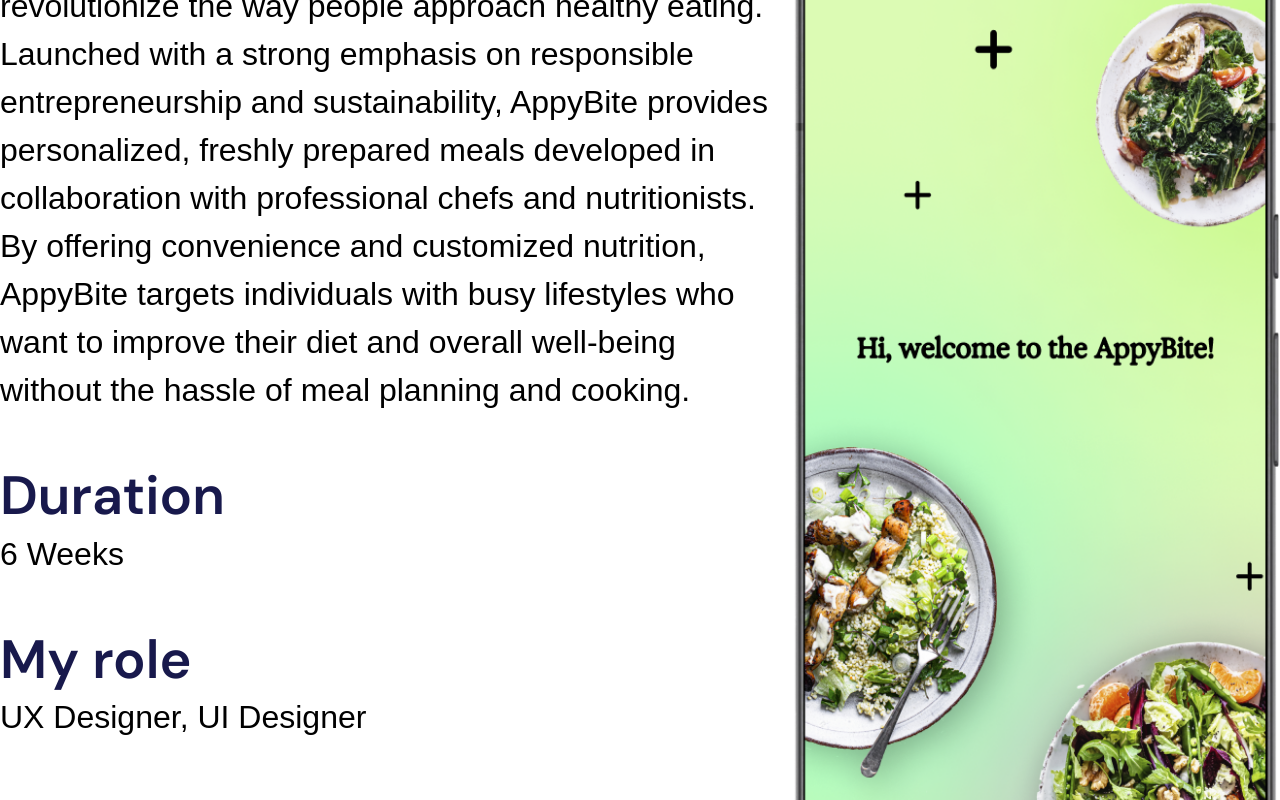
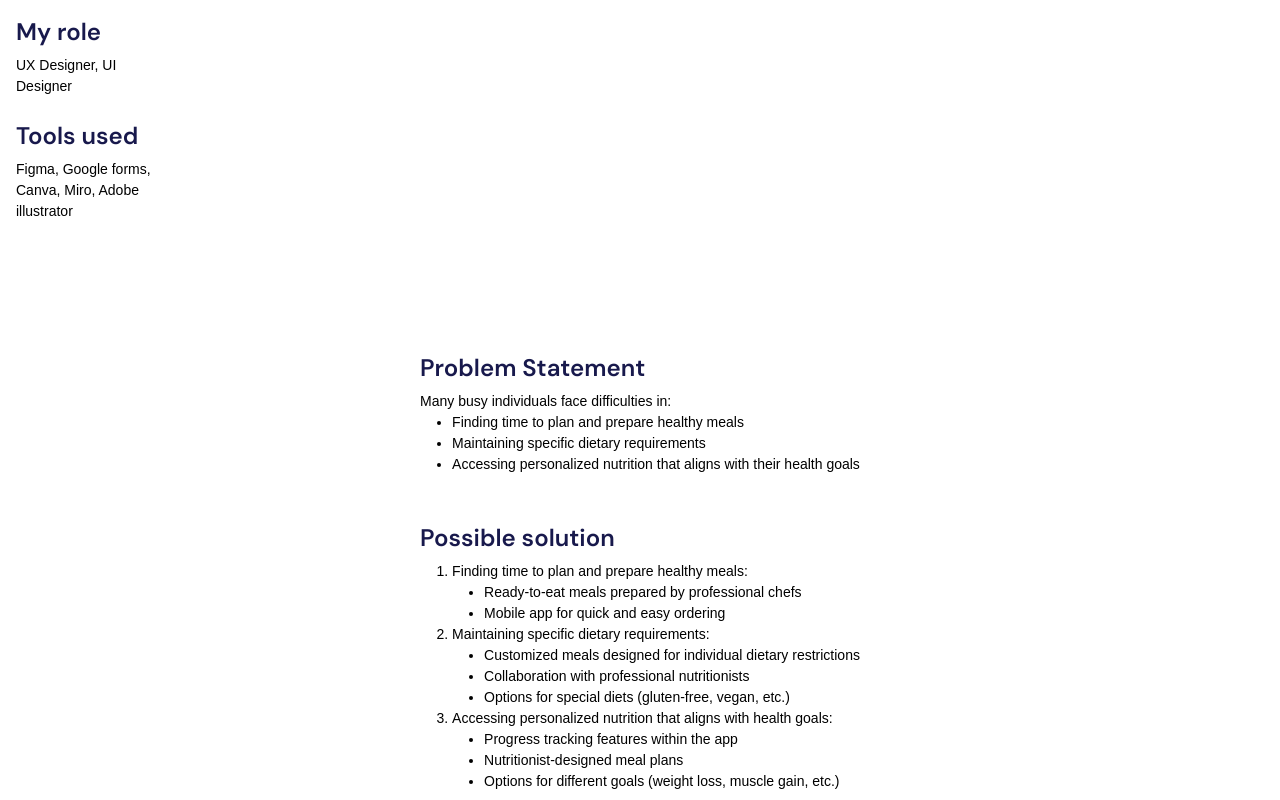
Before and after one commit to kevingida/diana-sabitova-portfolio, a Next.js app: page /projects/appy-bite in a window 1280 px wide. Shown: the part 1240-2040 px from the top of the page. Built offline with nearby package versions, Linux system fonts and the light colour scheme; a web font is replaced by a local one.

Commit message:
responsive mobile

```diff
--- a/app/projects/appy-bite/page.tsx
+++ b/app/projects/appy-bite/page.tsx
@@ -18,11 +18,12 @@ const robotoRegular = localFont({ src: "../../../font/Roboto-Regular.ttf" });
 const robotoBold = localFont({ src: "../../../font/Roboto-Bold.ttf" });
 const robotoLight = localFont({ src: "../../../font/Roboto-Light.ttf" });
 const robotoMedium = localFont({ src: "../../../font/Roboto-Medium.ttf" });
+const exposure = localFont({ src: "../../../font/Exposure.otf" });
 
 const AppyBitePage = () => {
   return (
     <>
-      <div className=" max-w-screen-xl mx-auto bg-white w-full flex flex-col items-center lg:px-[100px] xl:px-[120px] pb-[110px] pt-[190px]">
+      <div className=" max-w-screen-xl mx-auto bg-white w-full flex flex-col items-center px-4 lg:px-[100px] xl:px-[120px] lg:pb-[110px] pt-[149px] lg:pt-[190px]">
         <Navbar />
         <Cursor />
         <Image
@@ -33,14 +34,14 @@ const AppyBitePage = () => {
         />
         <div className="flex flex-row justify-between lg:gap-[100px] xl:gap-[217px] py-[75px]">
           <div>
-            <div className="pb-12">
+            <div className=" pb-6 lg:pb-12">
               <p
-                className={`${dmSansSemiBold.className} text-[54px] leading-[125%] text-spaceCadet`}
+                className={`${dmSansSemiBold.className} text-[24px] lg:text-[54px] leading-[125%] text-spaceCadet pb-2`}
               >
                 Product Overview
               </p>
               <p
-                className={`${dmSansRegular.className} text-[32px] leading-[150%]`}
+                className={`${dmSansRegular.className} text-[14px] lg:text-[32px] leading-[150%]`}
               >
                 AppyBite is a food delivery service that aims to revolutionize
                 the way people approach healthy eating. Launched with a strong
@@ -53,38 +54,38 @@ const AppyBitePage = () => {
                 cooking.
               </p>
             </div>
-            <div className="pb-12">
+            <div className=" pb-6 lg:pb-12">
               <p
-                className={`${dmSansSemiBold.className} text-[54px] leading-[125%] text-spaceCadet`}
+                className={`${dmSansSemiBold.className} text-[24px] lg:text-[54px] leading-[125%] text-spaceCadet pb-2`}
               >
                 Duration
               </p>
               <p
-                className={`${dmSansRegular.className} text-[32px] leading-[150%]`}
+                className={`${dmSansRegular.className} text-[14px] lg:text-[32px] leading-[150%]`}
               >
                 6 Weeks
               </p>
             </div>
-            <div className="pb-12">
+            <div className=" pb-6 lg:pb-12">
               <p
-                className={`${dmSansSemiBold.className} text-[54px] leading-[125%] text-spaceCadet`}
+                className={`${dmSansSemiBold.className} text-[24px] lg:text-[54px] leading-[125%] text-spaceCadet pb-2 `}
               >
                 My role
               </p>
               <p
-                className={`${dmSansRegular.className} text-[32px] leading-[150%]`}
+                className={`${dmSansRegular.className} text-[14px] lg:text-[32px] leading-[150%] w-[150px] lg:w-full`}
               >
                 UX Designer, UI Designer
               </p>
             </div>
-            <div className="pb-12">
+            <div className=" pb-6 lg:pb-12">
               <p
-                className={`${dmSansSemiBold.className} text-[54px] leading-[125%] text-spaceCadet`}
+                className={`${dmSansSemiBold.className} text-[24px] lg:text-[54px] leading-[125%] text-spaceCadet pb-2`}
               >
                 Tools used
               </p>
               <p
-                className={`${dmSansRegular.className} text-[32px] leading-[150%]`}
+                className={`${dmSansRegular.className} text-[14px] lg:text-[32px] leading-[150%] w-[150px] lg:w-full`}
               >
                 Figma, Google forms, Canva, Miro, Adobe illustrator
               </p>
@@ -95,31 +96,31 @@ const AppyBitePage = () => {
             alt="appyBite phone"
             width={497}
             height={1050}
-            className="lg:min-w-[497px]"
+            className="absolute -bottom-[320px] right-[16px] w-[159px] h-[339px]  lg:relative lg:bottom-0 lg:right-0 lg:min-w-[497px] lg:h-[1050px]"
           />
         </div>
-        <div className="flex flex-row justify-between lg:gap-[100px] xl:gap-[217px] py-[75px]">
+        <div className="flex flex-row justify-between lg:gap-[100px] xl:gap-[217px] py-8 lg:py-[75px]">
           <Image
             src="/appyBite-phone.png"
             alt="appyBite phone"
             width={497}
             height={1050}
-            className="lg:min-w-[497px]"
+            className="hidden lg:block lg:min-w-[497px]"
           />
           <div>
             <div className="pb-12">
               <p
-                className={`${dmSansSemiBold.className} text-[54px] leading-[125%] text-spaceCadet`}
+                className={`${dmSansSemiBold.className} text-[24px] lg:text-[54px] leading-[125%] text-spaceCadet pb-2`}
               >
                 Problem Statement
               </p>
               <p
-                className={`${dmSansRegular.className} text-[32px] leading-[150%]`}
+                className={`${dmSansRegular.className} text-[14px] lg:text-[32px] leading-[150%]`}
               >
                 Many busy individuals face difficulties in:
               </p>
               <ul
-                className={`${dmSansRegular.className} text-[32px] leading-[150%] list-disc pl-8`}
+                className={`${dmSansRegular.className} text-[14px] lg:text-[32px] leading-[150%] list-disc pl-8`}
               >
                 <li>Finding time to plan and prepare healthy meals</li>
                 <li>Maintaining specific dietary requirements</li>
@@ -131,12 +132,12 @@ const AppyBitePage = () => {
             </div>
             <div className="pb-12">
               <p
-                className={`${dmSansSemiBold.className} text-[54px] leading-[125%] text-spaceCadet`}
+                className={`${dmSansSemiBold.className} text-[24px] lg:text-[54px] leading-[125%] text-spaceCadet pb-2`}
               >
                 Possible solution
               </p>
               <ul
-                className={`${dmSansRegular.className} text-[32px] leading-[150%] list-decimal pl-8`}
+                className={`${dmSansRegular.className} text-[14px] lg:text-[32px] leading-[150%] list-decimal pl-8`}
               >
                 <li>
                   Finding time to plan and prepare healthy meals:
@@ -174,14 +175,14 @@ const AppyBitePage = () => {
             </div>
           </div>
         </div>
-        <div className="flex flex-col justify-center items-center py-[94px]">
+        <div className="flex flex-col justify-start items-start lg:justify-center lg:items-center lg:py-[94px]">
           <p
-            className={`${openSansSemiBold.className} text-[54px] leading-[125%] pb-[45px] text-spaceCadet`}
+            className={`${openSansSemiBold.className} text-[24px] lg:text-[54px] leading-[125%] pb-6 lg:pb-[45px] text-spaceCadet`}
           >
             Design Process
           </p>
           <p
-            className={`${interRegular.className} text-[32px] leading-[150%] pb-[80px]`}
+            className={`${interRegular.className} text-[14px] lg:text-[32px] leading-[150%] pb-6 lg:pb-[80px]`}
           >
             The design process section is a crucial part of your UI/UX case
             study. It showcases the problem-solving methodology and the steps
@@ -192,16 +193,24 @@ const AppyBitePage = () => {
             alt="appyBite design process"
             width={1651}
             height={302}
+            className="hidden lg:block"
+          />
+          <Image
+            src="/appyBite-design-process-mobile.png"
+            alt="appyBite design process"
+            width={1651}
+            height={302}
+            className="lg:hidden"
           />
         </div>
-        <div className="flex flex-col justify-center items-center py-[94px]">
+        <div className="flex flex-col justify-start items-start lg:justify-center lg:items-center pt-12 lg:py-[94px]">
           <p
-            className={`${dmSansSemiBold.className} text-[54px] leading-[125%] pb-[50px] text-spaceCadet`}
+            className={`${dmSansSemiBold.className} text-[24px] lg:text-[54px] leading-[125%] pb-6 lg:pb-[50px] text-spaceCadet`}
           >
             Competitive Analysis
           </p>
           <p
-            className={`${dmSansRegular.className} text-[32px] leading-[150%] pb-[66px]`}
+            className={`${dmSansRegular.className} text-[14px] lg:text-[32px] leading-[150%] pb-6 lg:pb-[66px]`}
           >
             AppyBite operates in a competitive market, with several other
             services that compete for the attention of health-conscious
@@ -225,14 +234,14 @@ const AppyBitePage = () => {
             height={880}
           />
         </div>
-        <div className="flex flex-col justify-center items-center py-[94px]">
+        <div className="flex flex-col justify-center items-center pt-12 lg:py-[94px]">
           <p
-            className={`${dmSansSemiBold.className} text-[54px] leading-[125%] pb-[50px] text-spaceCadet`}
+            className={`${dmSansSemiBold.className} text-[24px] lg:text-[54px] leading-[125%] pb-4 lg:pb-[50px] text-spaceCadet`}
           >
             User Persona
           </p>
           <p
-            className={`${dmSansRegular.className} text-[32px] leading-[150%] pb-[66px]`}
+            className={`${dmSansRegular.className} text-[14px] lg:text-[32px] leading-[150%] pb-6 lg:pb-[66px]`}
           >
             The user persona section provides concise profiles of typical Vida
             EV users, offering insights into their demographics, lifestyle,
@@ -279,14 +288,14 @@ const AppyBitePage = () => {
             />
           </div>
         </div>
-        <div className="flex flex-col justify-center items-center py-[94px]">
+        <div className="flex flex-col justify-center items-center pt-12 lg:py-[94px]">
           <p
-            className={`${dmSansSemiBold.className} text-[54px] leading-[125%] pb-[50px] text-spaceCadet`}
+            className={`${dmSansSemiBold.className} text-[24px] lg:text-[54px] leading-[125%] pb-4 lg:pb-[50px] text-spaceCadet`}
           >
             User Empathy
           </p>
           <p
-            className={`${dmSansRegular.className} text-[32px] leading-[150%] pb-[66px]`}
+            className={`${dmSansRegular.className} text-[14px] lg:text-[32px] leading-[150%] pb-6 lg:pb-[66px]`}
           >
             I empathize with the users of Vida EV by understanding their
             emotions, needs, and frustrations. By putting ourselves in their
@@ -302,37 +311,51 @@ const AppyBitePage = () => {
         </div>
         <div className="flex flex-col justify-center items-center py-[94px] w-full">
           <p
-            className={`${openSansSemiBold.className} text-[54px] leading-[125%] pb-[50px] text-spaceCadet`}
+            className={`${openSansSemiBold.className} text-[24px] lg:text-[54px] leading-[125%] pb-[50px] text-spaceCadet`}
           >
             Typography & Colors
           </p>
           <div className="flex flex-col justify-start items-start w-full">
             <p
-              className={`${openSansSemiBold.className} text-[54px] leading-[125%] pb-[50px] text-spaceCadet`}
+              className={`${openSansSemiBold.className} text-[24px] lg:text-[54px] leading-[125%] pb-6 lg:pb-[50px] text-spaceCadet`}
             >
               Font Used
             </p>
-            <div className="grid lg:grid-cols-[550px_auto] xl:grid-cols-[618px_auto] lg:gap-x-[80px] xl:gap-x-[113px] pb-[65px]">
+            <div className="grid grid-cols-1 lg:grid-cols-[550px_auto] xl:grid-cols-[618px_auto] gap-6 lg:gap-y-0 lg:gap-x-[80px] xl:gap-x-[113px] pb-[65px]">
               <p
-                className={`${robotoBold.className} text-spaceCadet text-[64px] xl:text-[78px] leading-[125%] border-2 border-black lg:w-[520px] xl:w-[616px] lg:h-[120px] xl:h-[165px] flex items-center justify-center`}
+                className={`${robotoBold.className}  text-spaceCadet text-[24px] lg:text-[64px] xl:text-[78px] leading-[125%] border-2 border-black w-[215px] h-24 lg:w-[520px] xl:w-[616px] lg:h-[120px] xl:h-[165px] flex items-center justify-center`}
               >
                 Exposure [-40]
               </p>
               <p
-                className={`${robotoRegular.className} lg:text-[32px] xl:text-[37px] leading-tight `}
+                className={`${robotoRegular.className} row-start-3 lg:row-start-1 lg:col-start-2 lg:text-[32px] xl:text-[37px] leading-tight pb-0 lg:pb-[57px] `}
               >
                 <span className={`${robotoBold.className}`}>Exposure</span> is
                 an extraordinary sans serif font. It have a better readability
                 and variety of options. I choose this font to show creative
                 approach of making hi-fi prototypes.
               </p>
-              <p className=" col-start-2">ABCDEFGHIJKLMNOPQRSTUVWXYZ</p>
-              <p className=" col-start-2">abcdefghijklmnopqrstuvwxyz</p>
-              <p className=" col-start-2">1234567890</p>
+              <div>
+                <p
+                  className={`${exposure.className} lg:col-start-2 lg:text-[32px] xl:text-[37px]`}
+                >
+                  ABCDEFGHIJKLMNOPQRSTUVWXYZ
+                </p>
+                <p
+                  className={`${exposure.className} lg:col-start-2 lg:text-[32px] xl:text-[37px]`}
+                >
+                  abcdefghijklmnopqrstuvwxyz
+                </p>
+                <p
+                  className={`${exposure.className} lg:col-start-2 lg:text-[32px] xl:text-[37px]`}
+                >
+                  1234567890
+                </p>
               </div>
-            <div className="grid lg:grid-cols-[550px_auto] xl:grid-cols-[618px_auto] lg:gap-x-[80px] xl:gap-x-[113px]">
+            </div>
+            <div className="grid lg:grid-cols-[550px_auto] xl:grid-cols-[618px_auto] gap-6 lg:gap-y-0 lg:gap-x-[80px] xl:gap-x-[113px]">
               <p
-                className={`${robotoBold.className} text-spaceCadet text-[64px] xl:text-[78px] leading-[125%] border-2 border-black lg:w-[250px] xl:w-[302px] lg:h-[120px] xl:h-[165px] flex items-center justify-center`}
+                className={`${robotoBold.className} text-spaceCadet text-[24px] lg:text-[64px] xl:text-[78px] leading-[125%] border-2 border-black w-[215px] h-24 lg:w-[250px] xl:w-[302px] lg:h-[120px] xl:h-[165px] flex items-center justify-center`}
               >
                 Roboto
               </p>
@@ -344,6 +367,7 @@ const AppyBitePage = () => {
                 It have more readability and variety of options. That’s why I
                 used this font.
               </p>
+              <div>
                 <p
                   className={`${robotoRegular.className} lg:text-[32px] xl:text-[37px] col-start-1`}
                 >
@@ -359,85 +383,86 @@ const AppyBitePage = () => {
                 >
                   1234567890
                 </p>
-              <div className=" w-full border-2 h-[244px] rounded-[33px] shadow-[0px_3px_13px_0px_rgba(0,_0,_0,_0.1)]  lg:px-[50px] lg:py-[26px] xl:px-[100px] xl:py-[46px] grid grid-cols-2 lg:gap-x-8 xl:gap-x-32 items-center">
+              </div>
+              <div className=" lg:mt-32 w-full border-2 h-[173px] lg:h-[244px] rounded-[33px] shadow-[0px_3px_13px_0px_rgba(0,_0,_0,_0.1)] px-[19px] py-[42px] lg:px-[50px] lg:py-[26px] xl:px-[100px] xl:py-[46px] grid grid-cols-2 lg:gap-x-8 xl:gap-x-32 items-center">
                 <p
-                  className={`${robotoBold.className} lg:text-[32px] xl:text-[38px] leading-[150%]`}
+                  className={`${robotoBold.className} text-[20px] lg:text-[32px] xl:text-[38px] leading-[150%]`}
                 >
                   Roboto Bold
                 </p>
                 <p
-                  className={`${robotoMedium.className} lg:text-[32px] xl:text-[38px] leading-[150%]`}
+                  className={`${robotoMedium.className} text-[20px] lg:text-[32px] xl:text-[38px] leading-[150%]`}
                 >
                   Roboto Medium
                 </p>
                 <p
-                  className={`${robotoRegular.className} lg:text-[32px] xl:text-[38px] leading-[150%]`}
+                  className={`${robotoRegular.className} text-[20px] lg:text-[32px] xl:text-[38px] leading-[150%]`}
                 >
                   Roboto Regular
                 </p>
                 <p
-                  className={`${robotoLight.className} lg:text-[32px] xl:text-[38px] leading-[150%]`}
+                  className={`${robotoLight.className} text-[20px] lg:text-[32px] xl:text-[38px] leading-[150%]`}
                 >
                   Roboto Light
                 </p>
               </div>
             </div>
           </div>
-          <div className="flex flex-col justify-start items-start w-full lg:mt-[100px] xl:mt-[200px]">
+          <div className="flex flex-col justify-center items-center lg:justify-start lg:items-start w-full lg:mt-[100px] xl:mt-[200px] pt-12 lg:pt-0">
             <p
-              className={`${openSansSemiBold.className} text-[54px] leading-[125%] pb-[50px] text-spaceCadet`}
+              className={`${openSansSemiBold.className} text-[24px] lg:text-[54px] leading-[125%] pb-[50px] text-spaceCadet`}
             >
               Color Used
             </p>
-            <div className="flex flex-row justify-start items-center w-full lg:gap-12 xl:gap-[142px]">
+            <div className="flex flex-row justify-center lg:justify-start items-center lg:w-full gap-4 flex-wrap w-4/5 lg:gap-12 xl:gap-[142px]">
               <div className="flex flex-col justify-center items-center">
-                <div className=" w-[229px] h-[244px] bg-[#DBFBB2] rounded-3xl shadow-[0px_3px_13px_0px_rgba(0,_0,_0,_0.1)]" />
+                <div className=" w-[100px] h-[100px] lg:w-[229px] lg:h-[244px] bg-[#DBFBB2] rounded-3xl shadow-[0px_3px_13px_0px_rgba(0,_0,_0,_0.1)]" />
                 <p
-                  className={`${openSansRegular.className}  lg:text-[32px] xl:text-[37px] pt-7`}
+                  className={`${openSansRegular.className} text-[12px] lg:text-[32px] xl:text-[37px] pt-7`}
                 >
                   Primary Color
                 </p>
                 <p
-                  className={`${openSansRegular.className}  lg:text-[32px] xl:text-[37px]`}
+                  className={`${openSansRegular.className} text-[12px] lg:text-[32px] xl:text-[37px]`}
                 >
                   #DBFBB2
                 </p>
               </div>
               <div className="flex flex-col justify-center items-center">
-                <div className=" w-[229px] h-[244px] bg-[#B2FFDB] rounded-3xl shadow-[0px_3px_13px_0px_rgba(0,_0,_0,_0.1)]" />
+                <div className=" w-[100px] h-[100px] lg:w-[229px] lg:h-[244px] bg-[#B2FFDB] rounded-3xl shadow-[0px_3px_13px_0px_rgba(0,_0,_0,_0.1)]" />
                 <p
-                  className={`${openSansRegular.className}  lg:text-[32px] xl:text-[37px] pt-7`}
+                  className={`${openSansRegular.className} text-[12px] lg:text-[32px] xl:text-[37px] pt-7`}
                 >
                   Secondary Color
                 </p>
                 <p
-                  className={`${openSansRegular.className}  lg:text-[32px] xl:text-[37px]`}
+                  className={`${openSansRegular.className} text-[12px] lg:text-[32px] xl:text-[37px]`}
                 >
                   #B2FFDB
                 </p>
               </div>
               <div className="flex flex-col justify-center items-center">
-                <div className=" w-[229px] h-[244px] bg-[#000000] rounded-3xl shadow-[0px_3px_13px_0px_rgba(0,_0,_0,_0.1)]" />
+                <div className=" w-[100px] h-[100px] lg:w-[229px] lg:h-[244px] bg-[#000000] rounded-3xl shadow-[0px_3px_13px_0px_rgba(0,_0,_0,_0.1)]" />
                 <p
-                  className={`${openSansRegular.className}  lg:text-[32px] xl:text-[37px] pt-7`}
+                  className={`${openSansRegular.className} text-[12px] lg:text-[32px] xl:text-[37px] pt-7`}
                 >
                   Button Color
                 </p>
                 <p
-                  className={`${openSansRegular.className}  lg:text-[32px] xl:text-[37px]`}
+                  className={`${openSansRegular.className} text-[12px] lg:text-[32px] xl:text-[37px]`}
                 >
                   #000000
                 </p>
               </div>
               <div className="flex flex-col justify-center items-center">
-                <div className=" w-[229px] h-[244px] bg-[#FFFFFFF] rounded-3xl shadow-[0px_3px_13px_0px_rgba(0,_0,_0,_0.1)]" />
+                <div className=" w-[100px] h-[100px] lg:w-[229px] lg:h-[244px] bg-[#FFFFFFF] rounded-3xl shadow-[0px_3px_13px_0px_rgba(0,_0,_0,_0.1)]" />
                 <p
-                  className={`${openSansRegular.className}  lg:text-[32px] xl:text-[37px] pt-7`}
+                  className={`${openSansRegular.className} text-[12px] lg:text-[32px] xl:text-[37px] pt-7`}
                 >
                   Text Color
                 </p>
                 <p
-                  className={`${openSansRegular.className}  lg:text-[32px] xl:text-[37px]`}
+                  className={`${openSansRegular.className} text-[12px] lg:text-[32px] xl:text-[37px]`}
                 >
                   #FFFFFFF
                 </p>
@@ -445,9 +470,9 @@ const AppyBitePage = () => {
             </div>
           </div>
         </div>
-        <div className="flex flex-col justify-center items-center py-[94px]">
+        <div className="flex flex-col justify-center items-center pb-12 lg:py-[94px]">
           <p
-            className={`${openSansSemiBold.className} text-[54px] leading-[125%] pb-[50px] text-spaceCadet`}
+            className={`${openSansSemiBold.className} text-[24px] lg:text-[54px] leading-[125%] pb-[50px] text-spaceCadet`}
           >
             Low Fidelity Wireframes
           </p>
@@ -459,13 +484,13 @@ const AppyBitePage = () => {
           />
         </div>
       </div>
-      <div className="max-w-screen-xl mx-auto flex flex-col justify-center items-center lg:px-[100px] xl:px-[120px] py-[117px] bg-purple w-full">
+      <div className="max-w-screen-xl mx-auto flex flex-col justify-center items-center px-4 lg:px-[100px] xl:px-[120px] pt-12 lg:py-[117px] bg-purple w-full">
         <p
-          className={`${openSansSemiBold.className} text-[60px] leading-[125%] pb-[50px] text-white`}
+          className={`${openSansSemiBold.className} text-[24px] lg:text-[60px] leading-[125%] pb-[50px] text-white`}
         >
           Visual Design
         </p>
-        <div className=" grid grid-cols-3 gap-x-[53px] gap-y-[106px]">
+        <div className=" grid grid-cols-3 gap-x-4 gap-y-8 lg:gap-x-[53px] lg:gap-y-[106px]">
           <Image
             src="/appyBite-visual-design-1.png"
             alt="appyBite visual design 1"
```
Also changed, not shown: font/Exposure.otf (added), public/appyBite-design-process-mobile.png (added). Lines whose indentation alone changed are shown as unchanged.
